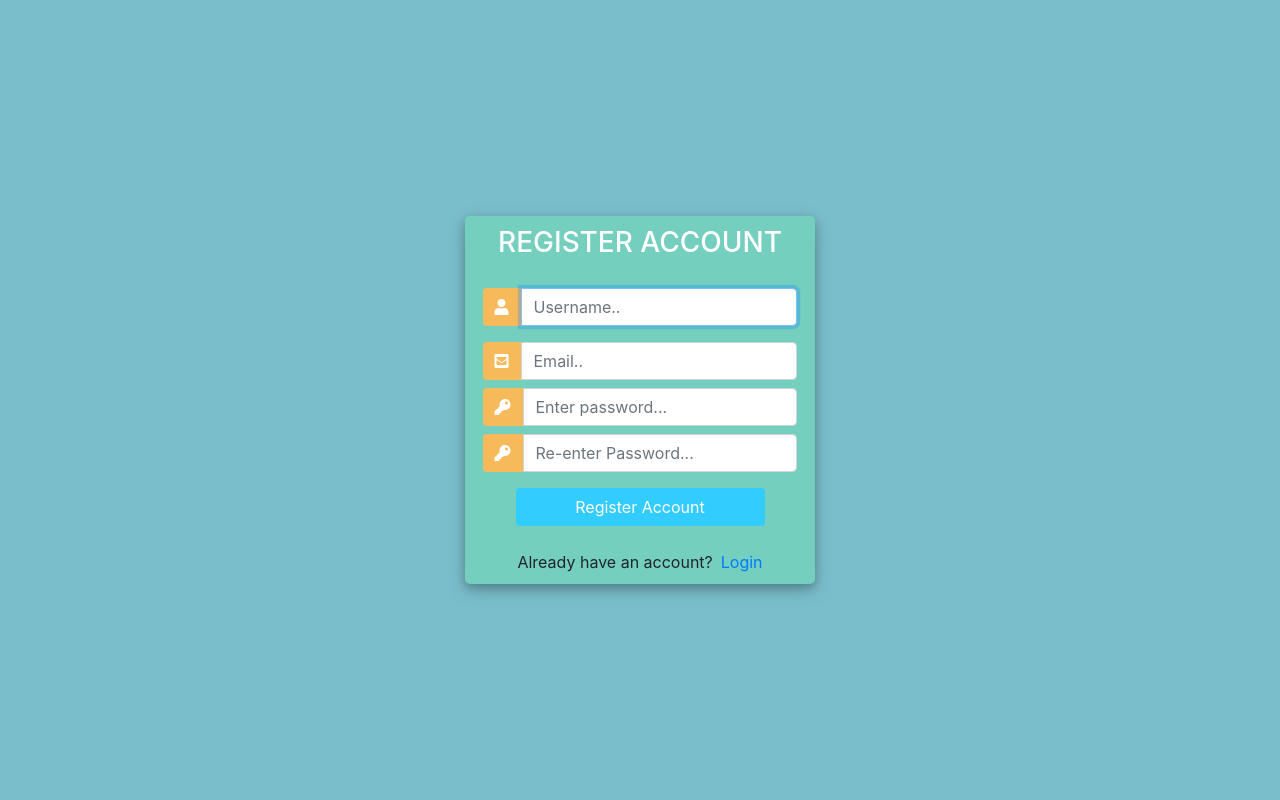
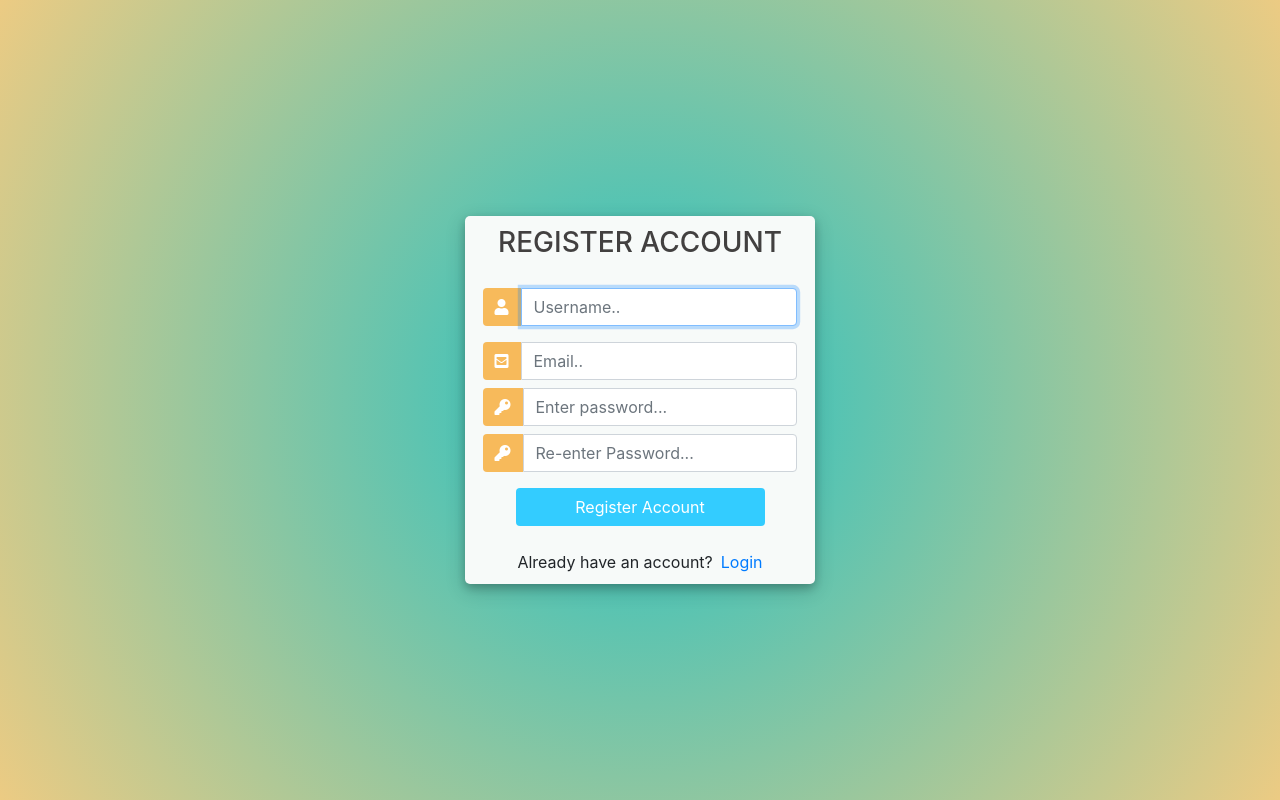
Before and after one commit to bashooff/django_customermanagementapp, a Django app: page /register/ in a window 1280 px wide. Run offline with Django 3.2, Linux system fonts and the light colour scheme; some libraries are stand-ins or nearby versions.

Commit message:
changed colors for login/register

```diff
--- a/django_project/accounts/templates/accounts/register.html
+++ b/django_project/accounts/templates/accounts/register.html
@@ -13,13 +13,14 @@
 			margin: 0;
 			padding: 0;
 			height: 100%;
-			background: #7abecc !important;
+			background: rgb(34,193,195);
+            background: radial-gradient(circle, rgba(34,193,195,1) 0%, rgba(236,203,131,1) 100%);
 		}
 		.user_card {
 			width: 350px;
 			margin-top: auto;
 			margin-bottom: auto;
-			background: #74cfbf;
+			background: #f7faf9;
 			position: relative;
 			display: flex;
 			justify-content: center;
@@ -37,7 +38,7 @@
 		}
 
 		#form-title{
-			color: #fff;
+			color: rgb(66, 64, 64);
 		}
 		.login_btn {
 			width: 100%;
```
Also changed, not shown: django_project/accounts/templates/accounts/login.html (+4 -3 lines).
